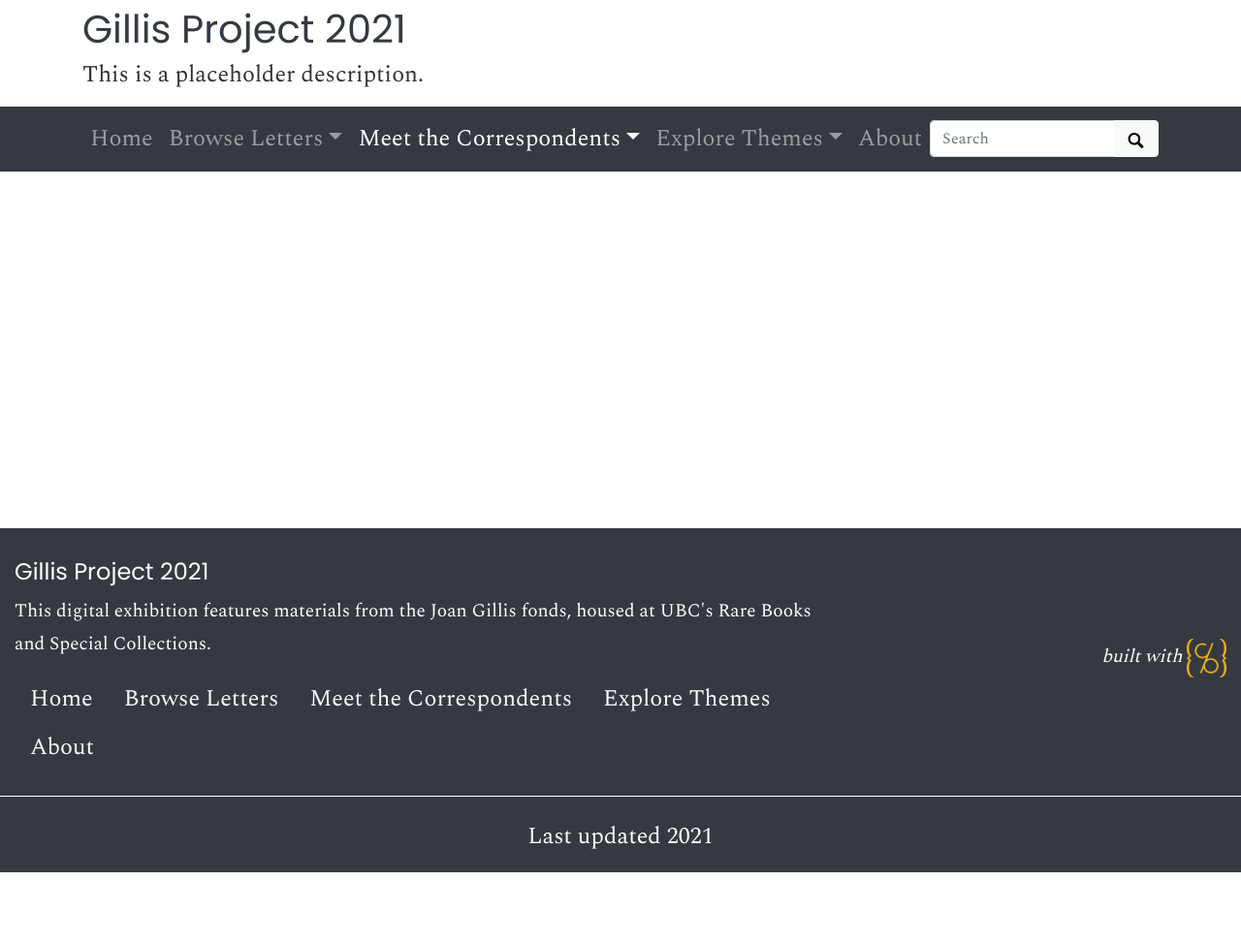
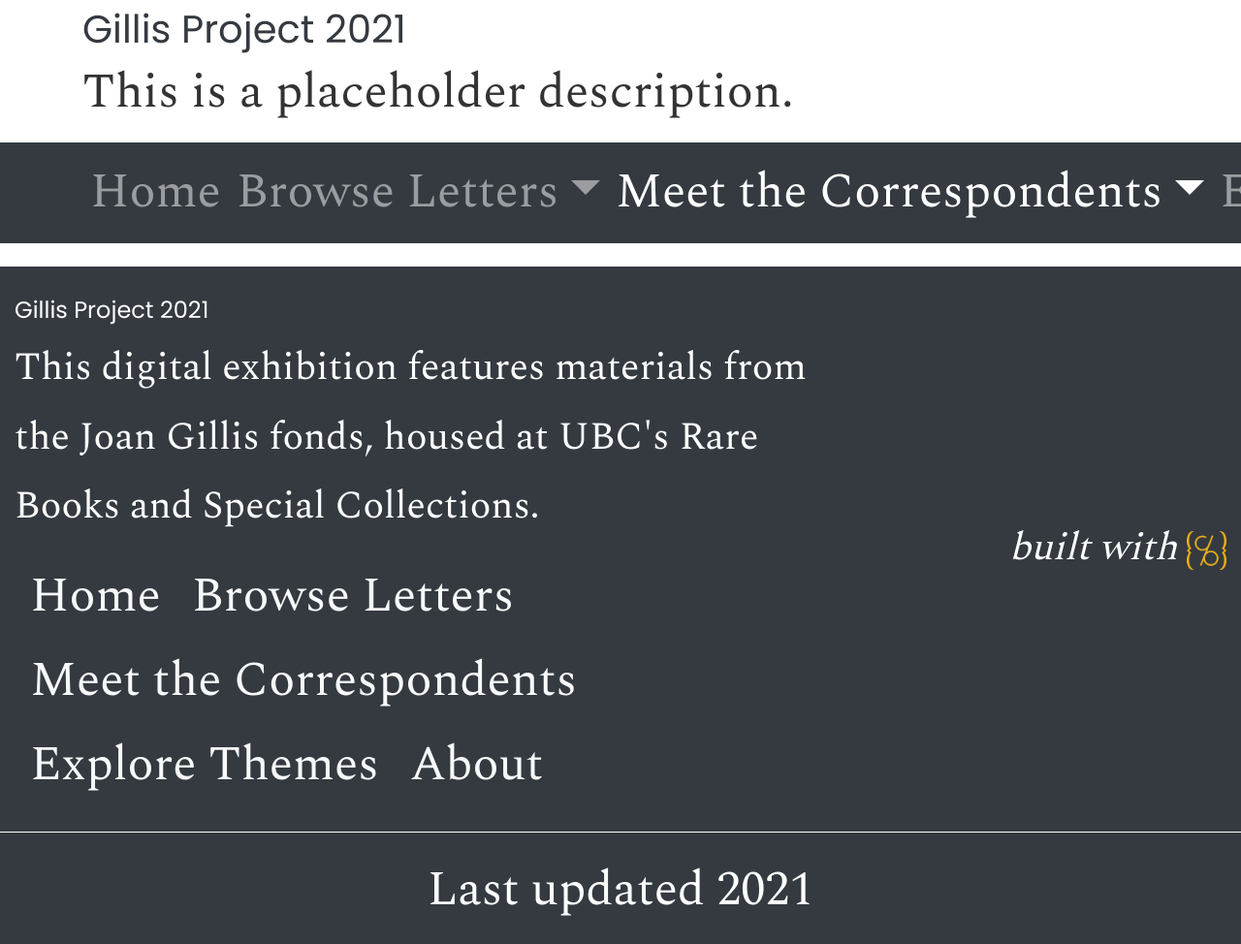
Before and after one commit to ubc-library-rbsc/gillis-2021, a Jekyll site: the page built from pages/tad.md, in a window 1280 px wide. Shown: the whole page at 97% size. Built offline with Jekyll 4.4.1, drawn with Linux system fonts in a browser that asks for light colours; before the commit the page ends 900 px from its top, so only the background shows below that.

Commit message:
Update _custom.scss

```diff
--- a/_sass/_custom.scss
+++ b/_sass/_custom.scss
@@ -26,7 +26,7 @@ h6,
 
 body {
   font-family: 'Spectral', serif;
-  font-size: 24px;
+  font-size: 50px;
   line-height: 1.42857143;
   color: #333333;
   background-color: #ffffff;
```
